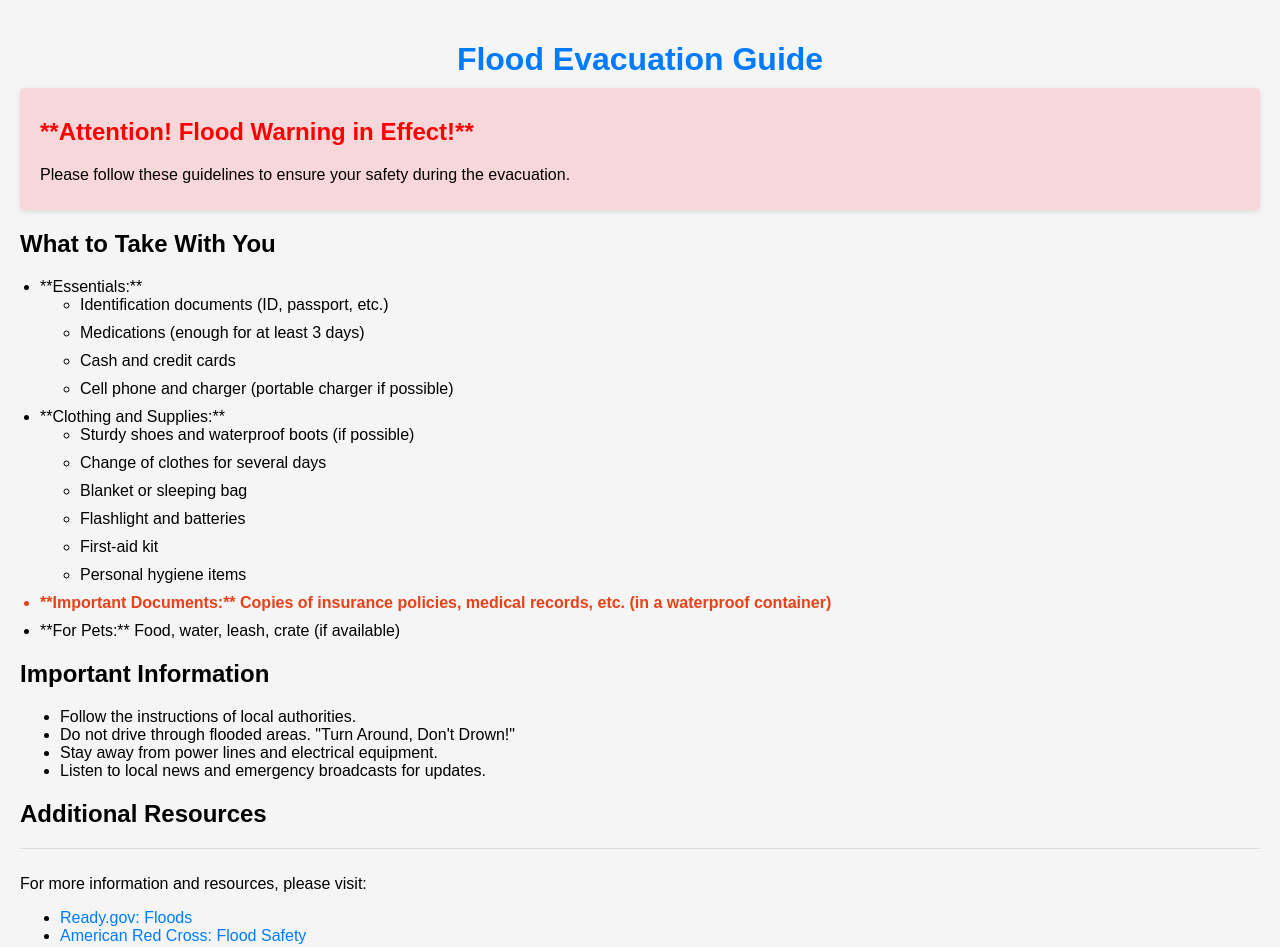
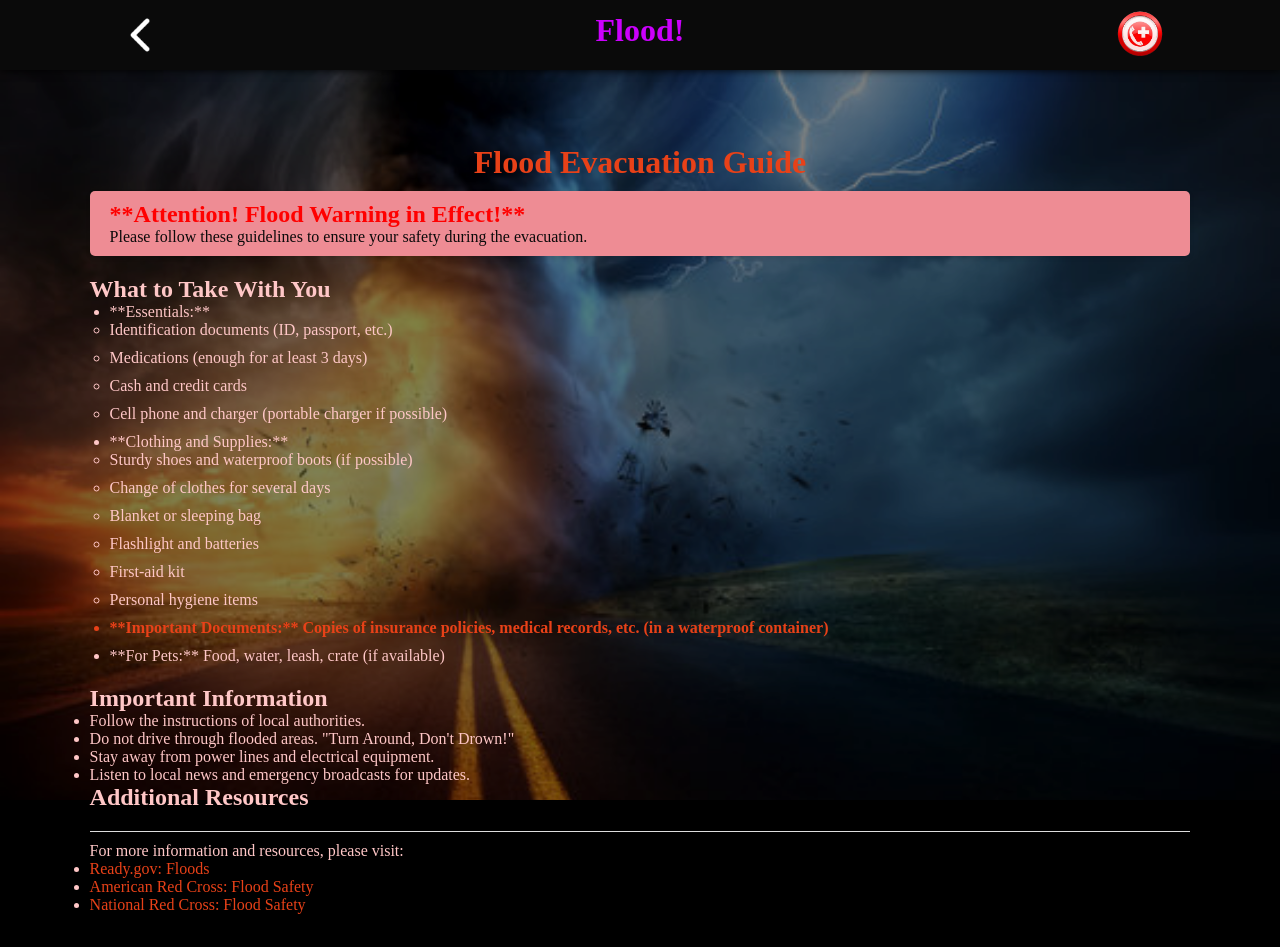
Before and after one commit to kirannandi896/GDSC-Nirman, a plain HTML site: page flood/flood.html in a window 1280 px wide. Drawn offline with Linux system fonts and the light colour scheme.

Commit message:
Update flood content

```diff
--- a/flood/flood.css
+++ b/flood/flood.css
@@ -1,4 +1,4 @@
-.image_holder {
+/* .image_holder {
   z-index: -1;
   width: 100%;
   height: 100%;
@@ -56,4 +56,4 @@ li {
   box-shadow: 0 2px 5px rgba(0, 0, 0, 0.3);
   margin-bottom: 20px;
   transition: .4s linear;
-}
+} */
--- a/flood/flood.html
+++ b/flood/flood.html
@@ -1,68 +1,38 @@
 <!DOCTYPE html>
 <html lang="en">
 <head>
-    <meta charset="UTF-8">
-    <meta name="viewport" content="width=device-width, initial-scale=1.0">
-    <title>Flood Evacuation Guide</title>
-    <style>
-        body {
-            font-family: Arial, sans-serif;
-            margin: 0;
-            padding: 20px;
-            background-color: #f5f5f5;
-        }
-
-        h1 {
-            text-align: center;
-            color: #007bff;
-            font-size: 2em;
-            margin-bottom: 10px;
-        }
-
-        .emergency-banner {
-            background-color: #f8d7da;
-            padding: 10px 20px;
-            border-radius: 5px;
-            margin-bottom: 20px;
-            box-shadow: 0 2px 5px rgba(0, 0, 0, 0.1); /* Subtle shadow effect */
-        }
-
-        .emergency-banner h2 {
-            color: red;
-        }
-
-        .checklist {
-            list-style: disc;
-            padding-left: 20px;
-            margin-bottom: 20px;
-        }
-
-        .checklist li {
-            margin-bottom: 10px;
-        }
-
-        .important {
-            font-weight: bold;
-            color: #e84118; /* Reddish color for important items */
-        }
-
-        .resources {
-            border-top: 1px solid #ddd;
-            padding-top: 10px;
-            margin-top: 20px;
-        }
-
-        .resources a {
-            color: #007bff;
-            text-decoration: none;
-        }
-
-        .resources a:hover { /* Add hover effect for links */
-            text-decoration: underline;
-        }
-    </style>
+  <meta charset="utf-8">
+  <meta name="viewport" content="width=device-width">
+  <link href="../style.css" rel="stylesheet" type="text/css" />
+  <link href="flood.css" rel="stylesheet" type="text/css" />
+  <title>Flood</title>
 </head>
 <body>
+  <script src="../script.js"></script>
+  <header>
+    <div id="myNav" class="overlay">
+      <a href="javascript:void(0)" class="closebtn" onclick="closeNav()">&times;</a>
+      <div class="overlay-content">
+        <img src="../img_assets/ecall.png" alt="Emergency Call" width="150" height="150">
+        <h2 onclick="calpol()">Police - 100</h2>
+        <h2 onclick="calfire()">Fire - 101</h2>
+        <h2 onclick="calamb()">Ambulance - 102</h2>
+        <h2 onclick="caldcu()">Disaster Control Unit - 108</h2>
+      </div>
+    </div>
+    <div class="back">
+      <img src="../img_assets/back.png" alt="Back" width="50" height="50" onclick="history.back()" style="float:left;cursor:pointer;filter:invert(1)">
+    </div>
+    <div class="header">
+      <h1><span>Flood!</span></h1>
+    </div>
+    <span class="nav" style="font-size:30px;cursor:pointer" onclick="openNav()"><img src="../img_assets/emergencylogo.png"
+        alt="Emergency" width="50" height="50"></span>
+  </header>
+  <main>
+    <div class="image_holder">
+      </div>
+    <section class="main">
     <h1>Flood Evacuation Guide</h1>
 
     <div class="emergency-banner">
@@ -108,3 +78,10 @@
         <ul>
             <li><a href="https://www.ready.gov/floods">Ready.gov: Floods</a></li>
             <li><a href="https://www.redcross.org/get-help/how-to-prepare-for-emergencies/types-of-emergencies/flood.html">American Red Cross: Flood Safety</a></li>
+            <li><a href="https://www.redcross.org/get-help/how-to-prepare-for-emergencies/types-of-emergencies/flood.html">National Red Cross: Flood Safety</a></li>
+        </ul>
+    </div>
+    </section>
+  </main>
+</body>
+</html>
```
